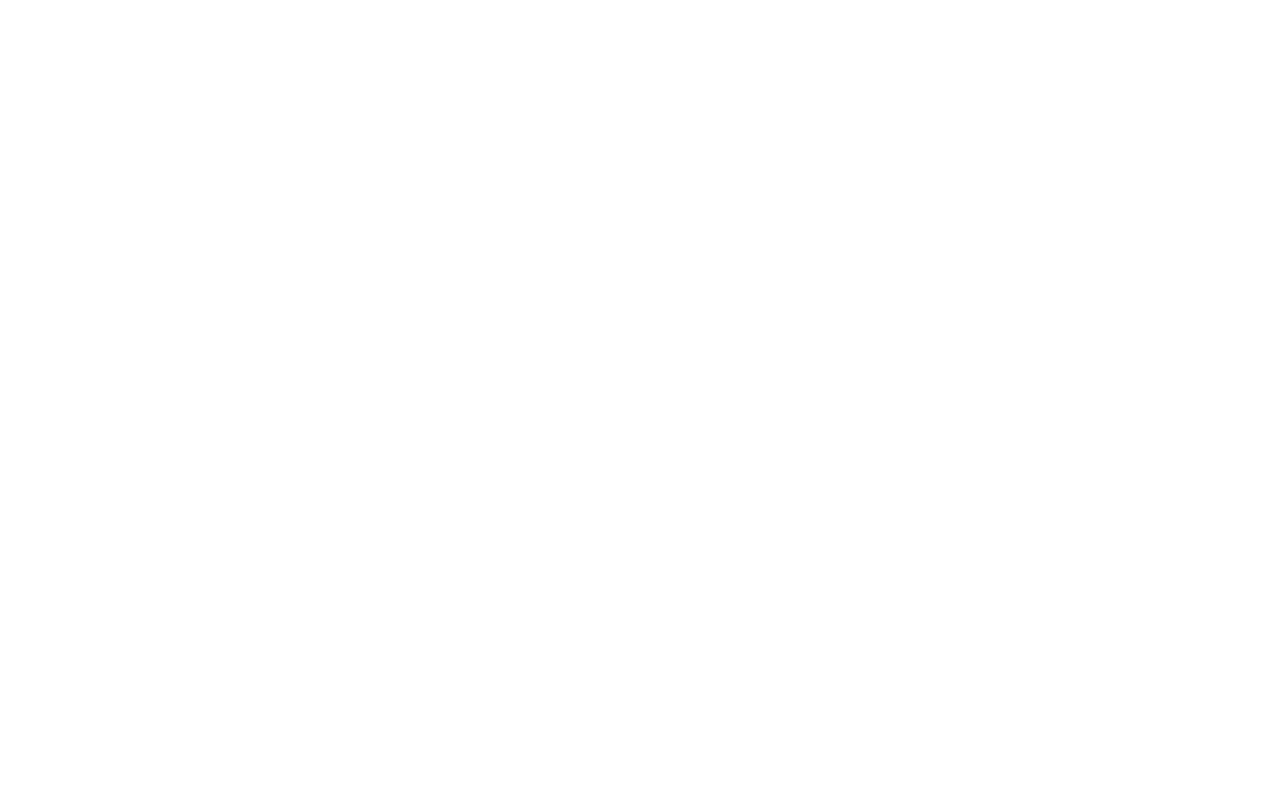
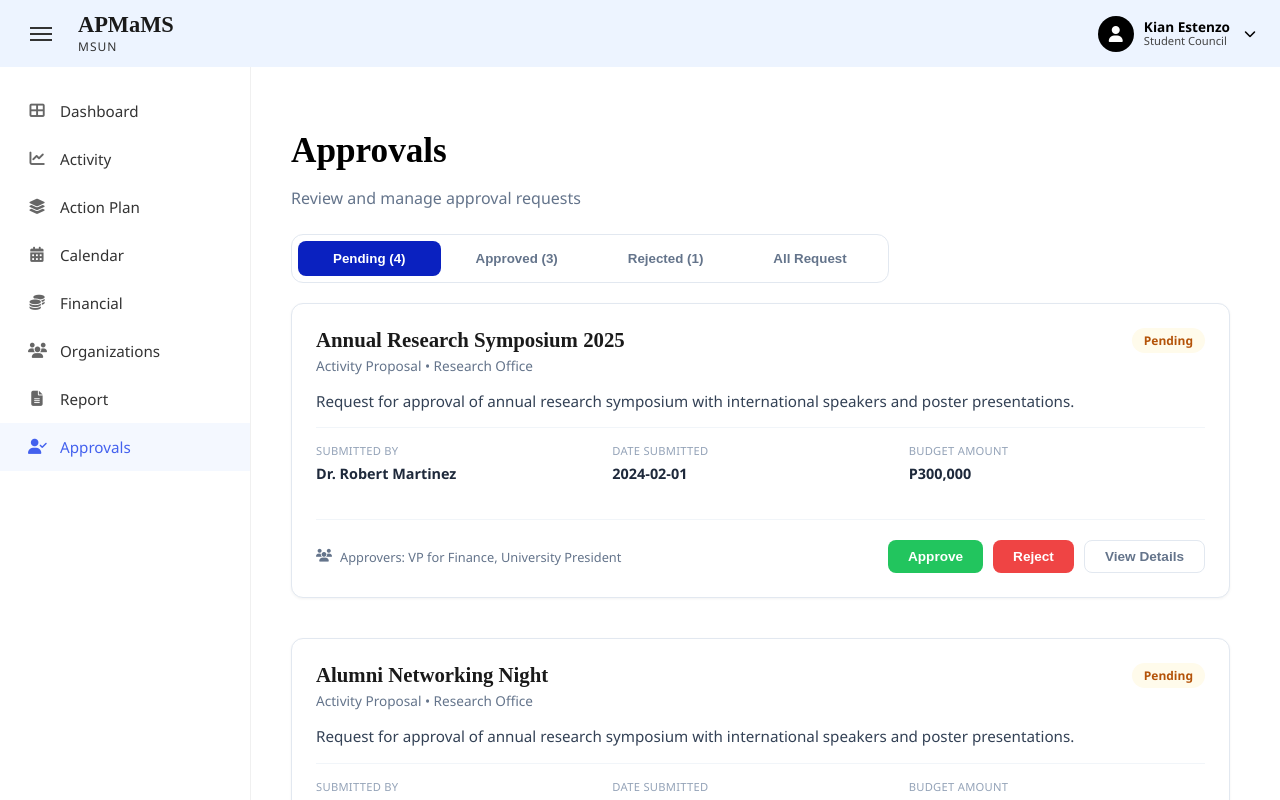
Before and after one commit to Kichzo/APMaMs-Frontend, a Vue app: page /approvals in a window 1280 px wide. Before the commit this address had no page. Built offline with nearby package versions, Linux system fonts and the light colour scheme.

Commit message:
Approvals UPDATEEEEeE

```diff
--- /dev/null
+++ b/src/components/ApprovalCard.vue
@@ -0,0 +1,175 @@
+<template>
+  <div class="approval-card">
+    <div class="card-header">
+      <div class="header-info">
+        <h3>{{ data.title }}</h3>
+        <p class="category">{{ data.category }} • {{ data.office }}</p>
+      </div>
+      <span class="status-badge">{{ data.status }}</span>
+    </div>
+
+    <p class="description">{{ data.description }}</p>
+
+    <div class="details-grid">
+      <div class="detail-item">
+        <label>Submitted By</label>
+        <span>{{ data.submittedBy }}</span>
+      </div>
+      <div class="detail-item">
+        <label>Date Submitted</label>
+        <span>{{ data.date }}</span>
+      </div>
+      <div class="detail-item">
+        <label>Budget Amount</label>
+        <span>{{ data.amount }}</span>
+      </div>
+    </div>
+
+    <div class="card-footer">
+      <div class="approvers">
+        <i class="fas fa-users"></i>
+        <span>Approvers: {{ data.approvers }}</span>
+      </div>
+      <div class="actions">
+        <button class="btn approve">Approve</button>
+        <button class="btn reject">Reject</button>
+        <button class="btn details">View Details</button>
+      </div>
+    </div>
+  </div>
+</template>
+<script>
+export default {
+  // This must match the name you used in the parent: :data="request"
+  props: {
+    data: {
+      type: Object,
+      required: true
+    }
+  }
+}
+</script>
+<style scoped>
+.approval-card {
+  background: #fff;
+  border: 1px solid #e2e8f0;
+  border-radius: 12px;
+  padding: 24px;
+  box-shadow: 0 1px 3px rgba(0, 0, 0, 0.05); /* Soft shadow like the image */
+  margin-bottom: 20px;
+}
+
+.card-header {
+  display: flex;
+  justify-content: space-between;
+  align-items: flex-start;
+  margin-bottom: 12px;
+}
+
+.header-info h3 {
+  font-family: serif; /* Serifa/Times style from image */
+  font-size: 1.3rem;
+  margin: 0;
+  color: #1a1a1a;
+}
+
+.category {
+  color: #64748b;
+  font-size: 0.85rem;
+  margin: 4px 0 0;
+}
+
+.status-badge {
+  background: #fffbeb; /* Light yellow for Pending */
+  color: #b45309;
+  padding: 4px 12px;
+  border-radius: 20px;
+  font-size: 0.75rem;
+  font-weight: 700;
+  text-transform: capitalize;
+}
+
+.description {
+  color: #334155;
+  font-size: 0.95rem;
+  line-height: 1.5;
+  margin: 15px 0;
+}
+
+.details-grid {
+  display: grid;
+  grid-template-columns: repeat(3, 1fr); /* 3 columns for metadata */
+  padding: 15px 0;
+  border-top: 1px solid #f1f5f9;
+}
+
+.detail-item label {
+  display: block;
+  font-size: 0.7rem;
+  color: #94a3b8;
+  text-transform: uppercase;
+  letter-spacing: 0.025em;
+  margin-bottom: 4px;
+}
+
+.detail-item span {
+  font-weight: 600;
+  font-size: 0.9rem;
+  color: #1e293b;
+}
+
+.card-footer {
+  display: flex;
+  justify-content: space-between;
+  align-items: center;
+  margin-top: 20px;
+  padding-top: 20px;
+  border-top: 1px solid #f1f5f9;
+}
+
+.approvers {
+  display: flex;
+  align-items: center;
+  gap: 8px;
+  font-size: 0.8rem;
+  color: #64748b;
+}
+
+.actions {
+  display: flex;
+  gap: 10px;
+}
+
+.btn {
+  padding: 8px 20px;
+  border-radius: 8px;
+  font-size: 0.85rem;
+  font-weight: 600;
+  cursor: pointer;
+  border: none;
+  display: flex;
+  align-items: center;
+  gap: 8px;
+  transition: opacity 0.2s;
+}
+
+.btn:hover {
+  opacity: 0.9;
+}
+
+.approve {
+  background-color: #22c55e; /* Green approve button */
+  color: white;
+}
+
+.reject {
+  background-color: #ef4444; /* Red reject button */
+  color: white;
+}
+
+.details {
+  background-color: #fff;
+  border: 1px solid #e2e8f0;
+  color: #64748b;
+}
+</style>
--- /dev/null
+++ b/src/components/ApprovalTabs.vue
@@ -0,0 +1,35 @@
+<template>
+  <div class="tabs-container">
+    <button class="tab-pill active">Pending (4)</button>
+    <button class="tab-pill">Approved (3)</button>
+    <button class="tab-pill">Rejected (1)</button>
+    <button class="tab-pill">All Request</button>
+  </div>
+</template>
+
+<style scoped>
+.tabs-container {
+  display: flex;
+  background: #fff;
+  border: 1px solid #e2e8f0;
+  padding: 6px;
+  border-radius: 12px;
+  width: fit-content;
+}
+
+.tab-pill {
+  padding: 10px 35px;
+  border: none;
+  background: transparent;
+  color: #64748b;
+  font-weight: 600;
+  cursor: pointer;
+  border-radius: 8px;
+  transition: 0.2s;
+}
+
+.tab-pill.active {
+  background: #0a21c0;
+  color: #fff;
+}
+</style>
--- a/src/router/index.js
+++ b/src/router/index.js
@@ -10,6 +10,7 @@
 import Financial from '/src/views/Financial.vue'
 import Organizations from '/src/views/Organizations.vue'
 import Reports from '/src/views/Reports.vue'
+import Approvals from '/src/views/Approvals.vue'
 
 
 const routes = [
@@ -67,6 +68,11 @@
         name:    'Reports',
         component:  Reports
     },
+    {
+        path:   '/approvals',
+        name:   'Approvals',
+        component:   Approvals
+    }
 ]
 
 const router = createRouter({
--- /dev/null
+++ b/src/views/Approvals.vue
@@ -0,0 +1,146 @@
+<template>
+
+<!--NEED DETAILS-->
+
+
+  <div class="app-container">
+    <AppHeader @toggle-sidebar="toggleSidebar" />
+
+    <div class="dashboard-layout">
+      <AppSidebar :visible="isSidebarVisible" />
+
+      <main class="content">
+        <div class="page-container">
+    <div class="page-header">
+      <h1>Approvals</h1>
+      <p>Review and manage approval requests</p>
+    </div>
+
+    <ApprovalTabs :currentTab="activeTab" />
+
+    <div class="approvalcard">
+      <ApprovalCard
+        v-for="request in requests"
+        :key="request.id"
+        :data="request"
+      />
+    </div>
+  </div>
+
+              </main>
+    </div>
+  </div>
+</template>
+
+<script>
+import ApprovalTabs from '/src/components/ApprovalTabs.vue';
+import ApprovalCard from '/src/components/ApprovalCard.vue';
+import AppHeader from '/src/components/AppHeader.vue'
+import AppSidebar from '/src/components/SideBar.vue'
+
+export default {
+  name: 'Activity',
+  components: {
+    AppHeader,
+    AppSidebar,
+    ApprovalCard,
+    ApprovalTabs
+  },
+  data() {
+    return {
+      // Tracks which tab is currently selected
+      activeTab: 'Pending',
+
+      // Mock data based on the reference image
+      requests: [
+        {
+          id: 1,
+          title: 'Annual Research Symposium 2025',
+          category: 'Activity Proposal',
+          office: 'Research Office',
+          description: 'Request for approval of annual research symposium with international speakers and poster presentations.',
+          submittedBy: 'Dr. Robert Martinez',
+          date: '2024-02-01',
+          amount: 'P300,000',
+          approvers: 'VP for Finance, University President',
+          status: 'Pending'
+        },
+        {
+          id: 2,
+          title: 'Alumni Networking Night',
+          category: 'Activity Proposal',
+          office: 'Research Office',
+          description: 'Request for approval of annual research symposium with international speakers and poster presentations.',
+          submittedBy: 'Dr. Robert Martinez',
+          date: '2024-02-01',
+          amount: 'P300,000',
+          approvers: 'VP for Finance, University President',
+          status: 'Pending'
+        }
+      ]
+    };
+  },
+  methods: {
+    /**
+     * Updates the active tab and could be used to
+     * fetch filtered data from an API later.
+     */
+    handleTabChange(tabName) {
+      this.activeTab = tabName;
+      // Logical filtering of 'this.requests' would happen here
+    }
+  }
+
+}
+</script>
+
+<style scoped>
+.app-container {
+  display: flex;
+  flex-direction: column;
+  /* Lock to viewport height */
+  height: 100vh;
+  width: 100%;
+  font-family: 'Segoe UI', Tahoma, Geneva, Verdana, sans-serif;
+  overflow: hidden; /* Prevent page-level scrolling */
+}
+
+.dashboard-layout {
+  display: flex;
+  flex: 1; /* Take up remaining height below header */
+  width: 100%;
+  overflow: hidden; /* Keeps sidebar and content contained */
+}
+
+.content {
+  flex: 1;
+  width: 100%;
+  padding: 40px;
+  background-color: #fff;
+  box-sizing: border-box;
+
+  /* Scrollable logic */
+  overflow-y: auto;
+  height: 100%;
+}
+
+.page-container {
+  display: flex;
+  flex-direction: column;
+  height: 100%; /* Fills the parent content area */
+  max-width: 1200px;
+  margin: 0 auto;
+}
+
+.page-header h1 { font-family: serif; font-size: 2.2rem; margin-bottom: 5px; }
+.page-header p { color: #64748b; margin-bottom: 25px; }
+
+.approvalcard {
+  flex: 1;
+  padding-right: 10px; /* Space for scrollbar */
+  margin-top: 20px;
+  display: flex;
+  flex-direction: column;
+  gap: 20px;
+}
+</style>
```
